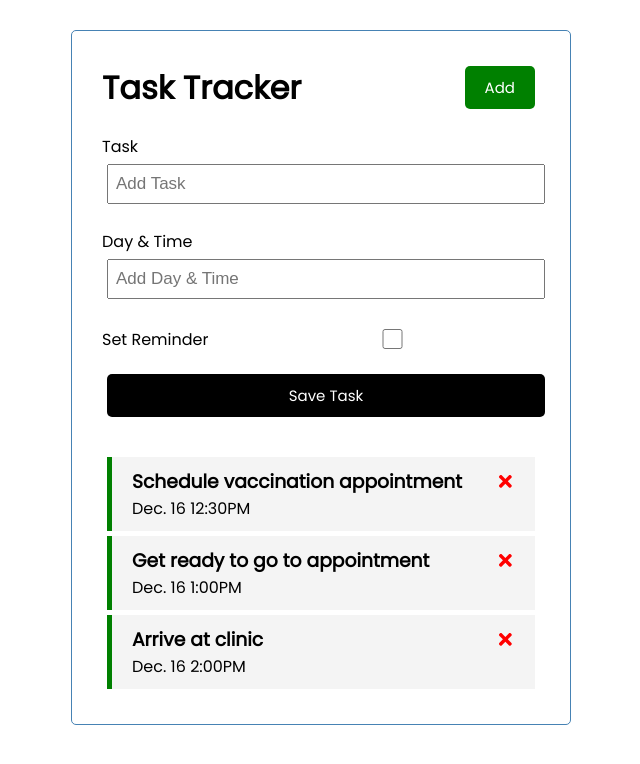
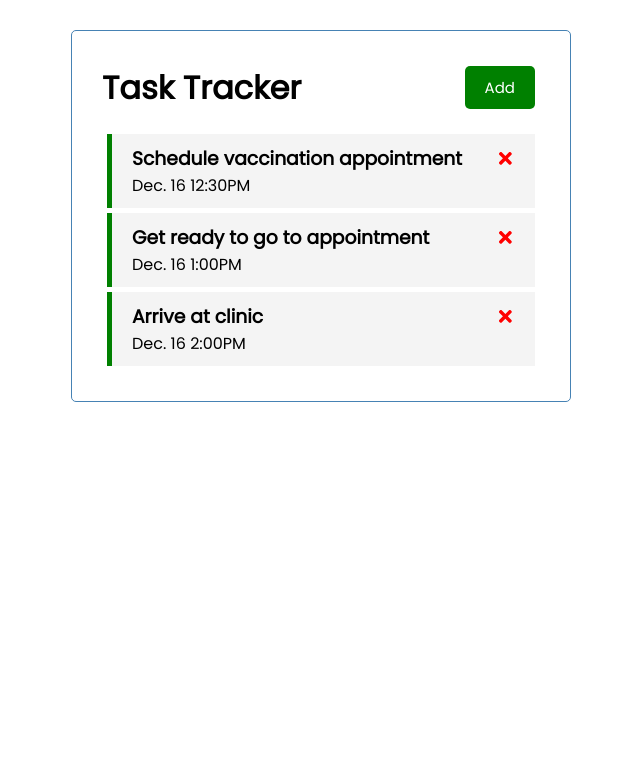
Before and after one commit to Tschram93/task-tracker, a React (Create React App) app: page / in a window 1280 px wide. Shown: the top 764 px of the page, without its empty margins (319-959 px from the left). Built offline with nearby package versions, Linux system fonts and the light colour scheme.

Commit message:
Add task section hidden by default

```diff
--- a/src/App.js
+++ b/src/App.js
@@ -4,7 +4,8 @@ import Tasks from "./components/Tasks";
 import './App.css';
 import { useState, useEffect } from 'react';
 
-function App() {
+const App = () => {
+  const [ showAddTask, setShowAddTask ] = useState(false);
   const [tasks, setTasks] = useState([
     {
         id: 1,
@@ -48,7 +49,7 @@ const deleteTask = (id) => {
 	return (
 		<div className="container">
 			<Header />
-      <AddTask onAdd={addTask} />
+      {showAddTask && <AddTask onAdd={addTask} />}
       {tasks.length > 0 ? (<Tasks tasks={tasks} onDelete={deleteTask} onToggle={toggleReminder} />) : ('No Current Tasks')}
 		</div>
 	);
```
